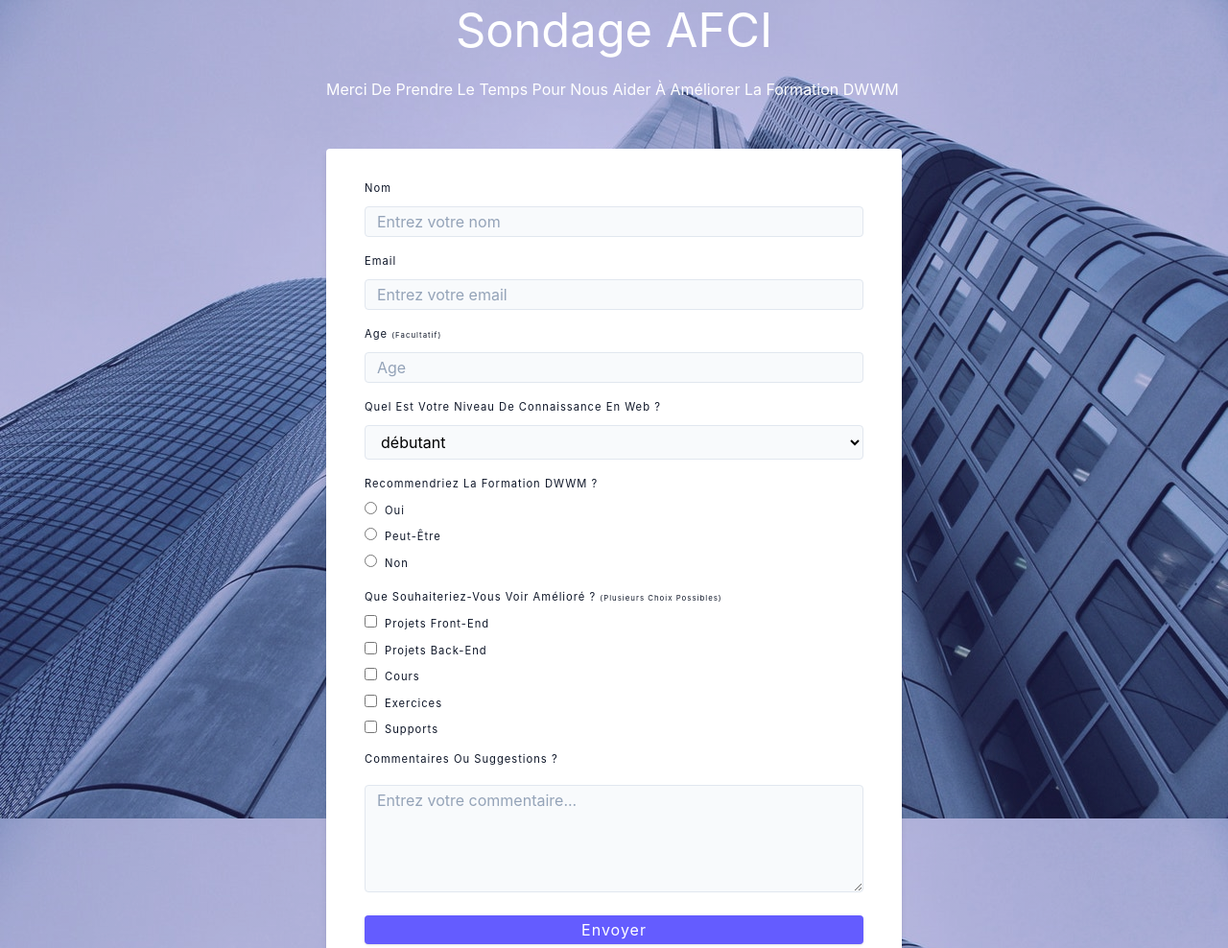
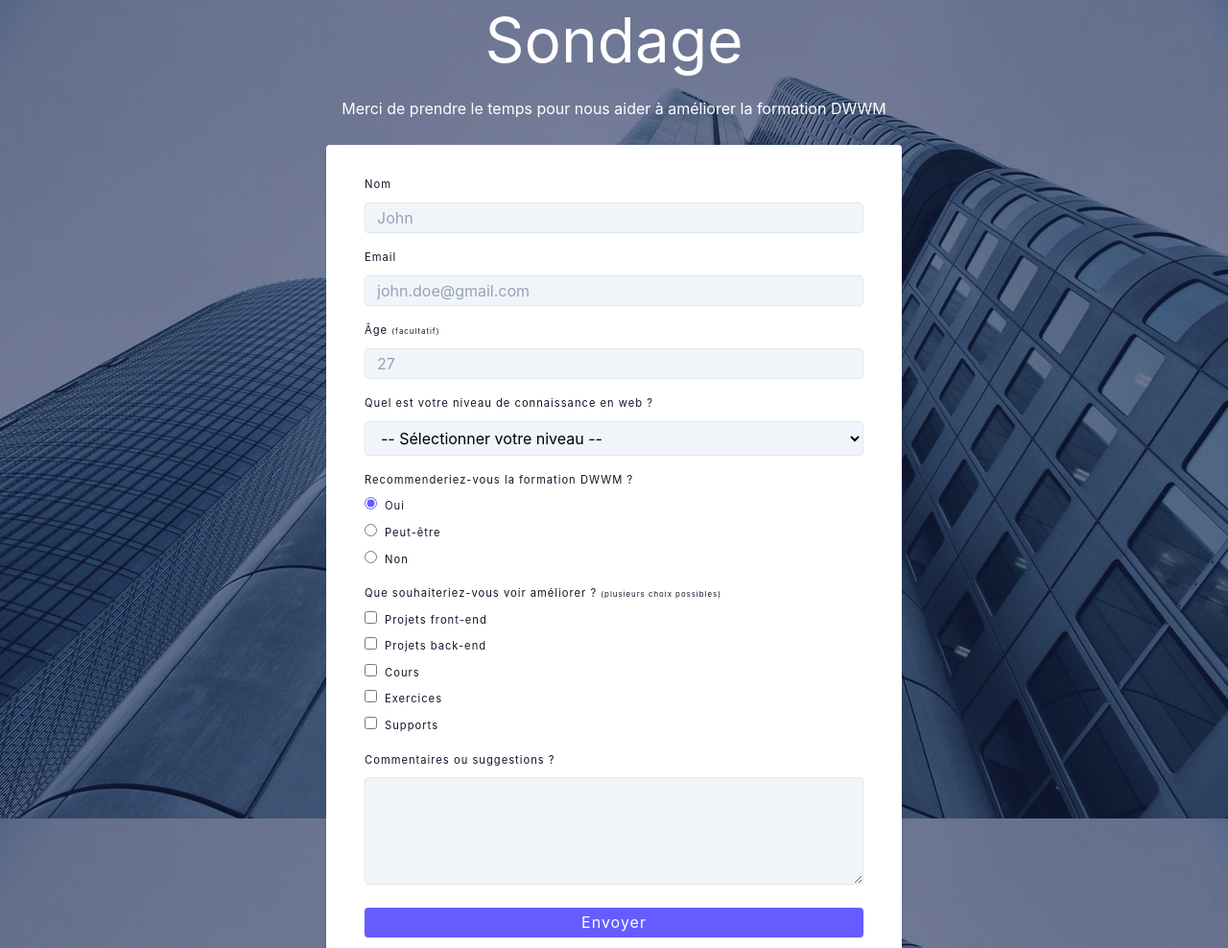
Before and after one commit to Fixito/survey-form, a plain HTML site: page index.html in a window 1280 px wide. Shown: the top 988 px of the page at 96% size. Drawn offline with Linux system fonts and the light colour scheme.

Commit message:
Update css and html

```diff
--- a/index.html
+++ b/index.html
@@ -1,5 +1,5 @@
 <!DOCTYPE html>
-<html lang="en">
+<html lang="fr">
   <head>
     <meta charset="UTF-8" />
     <meta http-equiv="X-UA-Compatible" content="IE=edge" />
@@ -12,11 +12,13 @@
   </head>
   <body>
     <div class="title">
-      <h1 id="title">sondage AFCI</h1>
+      <h1 id="title">Sondage</h1>
     </div>
+
     <p id="description">
-      merci de prendre le temps pour nous aider à améliorer la formation DWWM
+      Merci de prendre le temps pour nous aider à améliorer la formation DWWM
     </p>
+
     <form
       action="https://formspree.io/f/xoqrrewl"
       method="POST"
@@ -24,26 +26,26 @@
     >
       <!-- name input -->
       <div class="form-row">
-        <label for="name" id="name-label">nom</label>
+        <label for="name" id="name-label">Nom</label>
         <input
           type="text"
           name="name"
           id="name"
           class="form-input"
-          placeholder="Entrez votre nom"
+          placeholder="John"
           required
         />
       </div>
       <!-- end of name input -->
       <!-- email input -->
       <div class="form-row">
-        <label for="email" id="email-label">email</label>
+        <label for="email" id="email-label">Email</label>
         <input
           type="email"
           name="email"
           id="email"
           class="form-input"
-          placeholder="Entrez votre email"
+          placeholder="john.doe@gmail.com"
           required
         />
       </div>
@@ -51,7 +53,7 @@
       <!-- age input -->
       <div class="form-row">
         <label for="number" id="number-label"
-          >age <span class="text-small">(facultatif)</span>
+          >Âge <span class="text-small">(facultatif)</span>
         </label>
         <input
           type="number"
@@ -60,7 +62,7 @@
           min="10"
           max="99"
           class="form-input"
-          placeholder="Age"
+          placeholder="27"
         />
       </div>
       <!-- end of age input -->
@@ -68,30 +70,31 @@
       <div class="form-row">
         <p class="form-label">Quel est votre niveau de connaissance en web ?</p>
         <select name="level" id="dropdown" class="form-input">
-          <option value="beginner">débutant</option>
-          <option value="intermediate">intermédiaire</option>
-          <option value="expert">expert</option>
+          <option value="">-- Sélectionner votre niveau --</option>
+          <option value="beginner">Débutant</option>
+          <option value="intermediate">Intermédiaire</option>
+          <option value="advanced">Avancé</option>
         </select>
       </div>
       <!-- level input -->
       <!-- recommend input -->
       <div class="form-row">
-        <p class="form-label">recommendriez la formation DWWM ?</p>
+        <p class="form-label">Recommenderiez-vous la formation DWWM ?</p>
         <label class="form-label">
-          <input type="radio" name="recommendation" value="yes" />oui
+          <input type="radio" name="recommendation" value="yes" checked />Oui
         </label>
         <label class="form-label">
-          <input type="radio" name="recommendation" value="maybe" />peut-être
+          <input type="radio" name="recommendation" value="maybe" />Peut-être
         </label>
         <label class="form-label">
-          <input type="radio" name="recommendation" value="no" />non
+          <input type="radio" name="recommendation" value="no" />Non
         </label>
       </div>
       <!-- end of recommend input -->
       <!-- prefer input -->
       <div class="form-row">
         <p class="form-label">
-          que souhaiteriez-vous voir amélioré ?
+          Que souhaiteriez-vous voir améliorer ?
           <span class="text-small">(plusieurs choix possibles)</span>
         </p>
         <label class="form-label">
@@ -99,39 +102,41 @@
             type="checkbox"
             name="prefer"
             value="front-end-projects"
-          />projets front-end
+          />Projets front-end
         </label>
         <label class="form-label">
           <input
             type="checkbox"
             name="prefer"
             value="back-end-projects"
-          />projets back-end
+          />Projets back-end
         </label>
         <label class="form-label">
-          <input type="checkbox" name="prefer" value="course" />cours
+          <input type="checkbox" name="prefer" value="course" />Cours
         </label>
         <label class="form-label">
-          <input type="checkbox" name="prefer" value="exercices" />exercices
+          <input type="checkbox" name="prefer" value="exercices" />Exercices
         </label>
         <label class="form-label">
-          <input type="checkbox" name="prefer" value="supports" />supports
+          <input type="checkbox" name="prefer" value="supports" />Supports
         </label>
         <!-- prefer input -->
-        <!-- comment area -->
-        <p class="form-label">commentaires ou suggestions ?</p>
       </div>
+      <!-- comment area -->
       <div class="form-row">
+        <label for="comments" class="form-label"
+          >Commentaires ou suggestions ?</label
+        >
         <textarea
           name="comments"
+          id="comments"
           cols="30"
           rows="10"
           class="form-textarea"
-          placeholder="Entrez votre commentaire..."
         ></textarea>
       </div>
       <!-- end of comment area -->
-      <button id="submit" class="btn btn-block">envoyer</button>
+      <button type="submit" id="submit" class="btn btn-block">Envoyer</button>
     </form>
   </body>
 </html>
--- a/styles.css
+++ b/styles.css
@@ -51,7 +51,7 @@ html {
   --border-radius: 0.25rem;
   --letter-spacing: 1px;
   ---transition: all 0.3s ease-in-out;
-  --max-width: 1170px;
+  --max-width: 1200px;
   --fixed-width: 600px;
 
   /* box shadow */
@@ -63,7 +63,7 @@ html {
 }
 
 body {
-  background: linear-gradient(rgba(100, 92, 255, 0.2), rgba(100, 92, 255, 0.2)),
+  background: linear-gradient(rgba(23, 37, 84, 0.5), rgba(23, 37, 84, 0.5)),
     url('./background.jpg') no-repeat center/cover fixed;
   font-family: var(--font);
   font-weight: 400;
@@ -86,28 +86,26 @@ h5 {
   font-family: var(--font);
   font-weight: 400;
   line-height: 1.3;
-  text-transform: capitalize;
 }
 
 h1 {
-  margin-top: 0;
-  font-size: 3.052rem;
+  font-size: clamp(2rem, 5vw, 5rem); /* Large heading */
 }
 
 h2 {
-  font-size: 2.441rem;
+  font-size: clamp(1.5rem, 3vw, 3rem); /* Medium heading */
 }
 
 h3 {
-  font-size: 1.953rem;
+  font-size: clamp(1.25rem, 2.5vw, 2.5rem); /* Small heading */
 }
 
 h4 {
-  font-size: 1.563rem;
+  font-size: clamp(1rem, 2vw, 2rem); /* Extra small heading */
 }
 
 h5 {
-  font-size: 1.25rem;
+  font-size: clamp(0.875rem, 1.5vw, 1.5rem); /* Tiny heading */
 }
 
 small,
@@ -141,7 +139,6 @@ ul {
   padding: 0.375rem 0.75rem;
   box-shadow: var(--shadow-1);
   transition: var(---transition);
-  text-transform: capitalize;
   display: inline-block;
 }
 
@@ -190,7 +187,7 @@ ul {
   border-radius: var(--border-radius);
   box-shadow: var(--shadow-2);
   padding: 2rem 2.5rem;
-  margin: 3rem auto;
+  margin-inline: auto;
 }
 
 .form-label,
@@ -200,7 +197,6 @@ ul {
   display: block;
   font-size: var(--smallText);
   margin-bottom: 0.5rem;
-  text-transform: capitalize;
   letter-spacing: var(--letter-spacing);
 }
 
@@ -209,7 +205,7 @@ ul {
   width: 100%;
   padding: 0.375rem 0.75rem;
   border-radius: var(--border-radius);
-  background: var(--backgroundColor);
+  background: var(--grey-100);
   border: 1px solid var(--grey-200);
 }
 
@@ -236,7 +232,6 @@ input[type='checkbox'] {
 .form-alert {
   color: var(--red-dark);
   letter-spacing: var(--letter-spacing);
-  text-transform: capitalize;
 }
 
 /** title */
@@ -257,8 +252,8 @@ input[type='checkbox'] {
 }
 
 #description {
+  text-align: center;
   margin-inline: auto;
   width: var(--fixed-width);
   color: var(--white);
-  text-transform: capitalize;
 }
```
